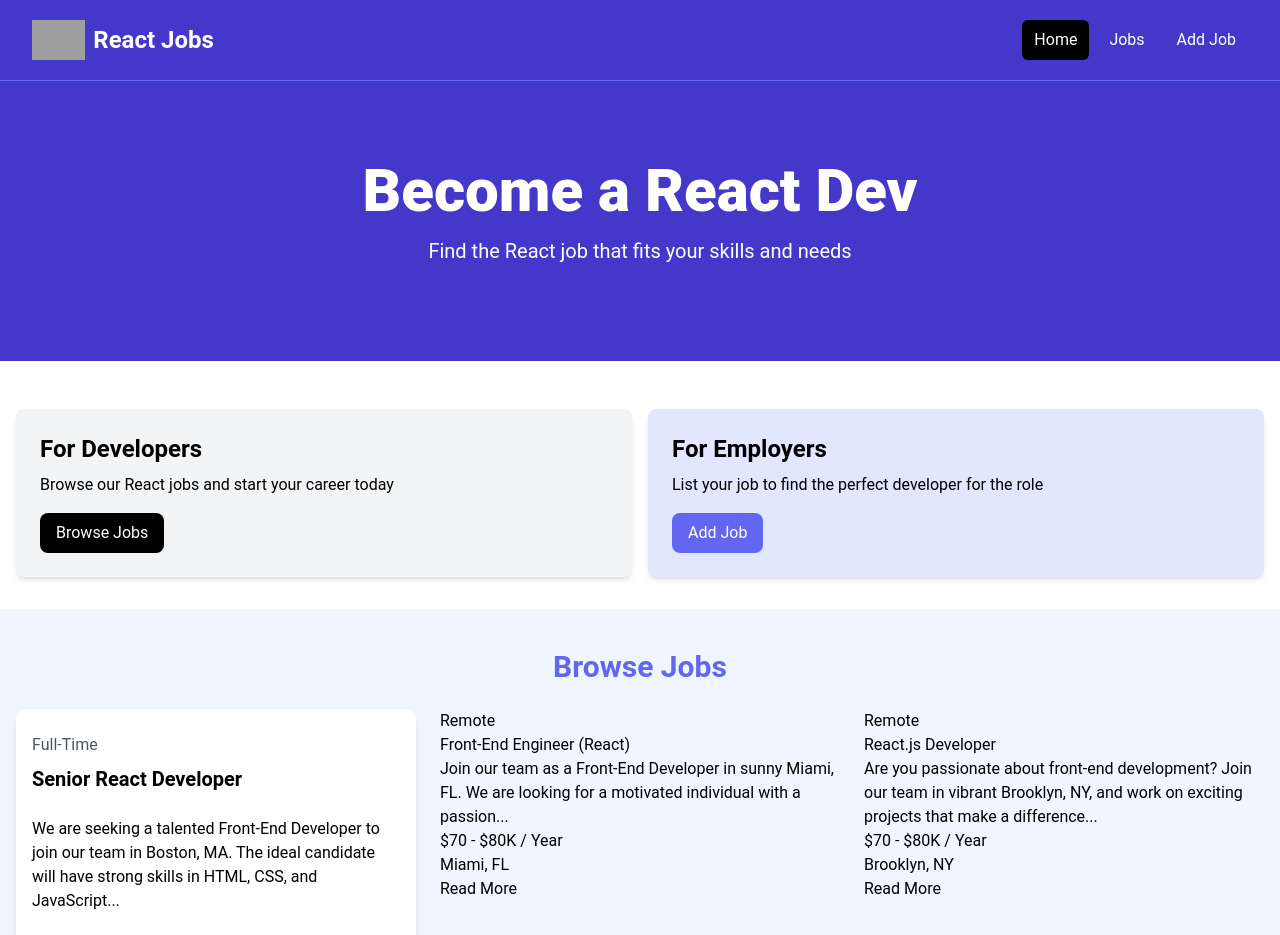
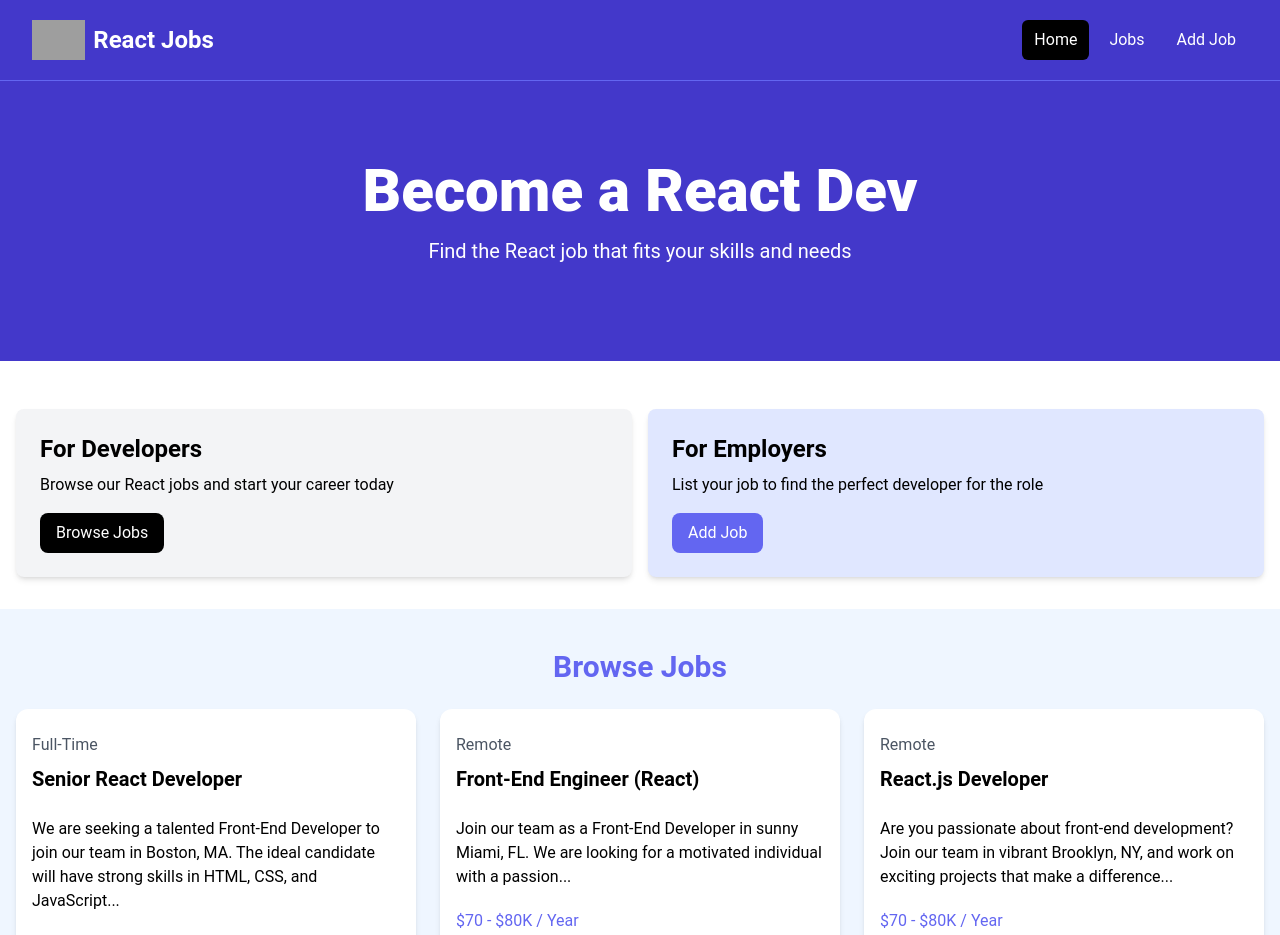
Before and after one commit to AW-2021/react-jobs-project, a React (Vite) app: page / in a window 1280 px wide. Shown: the top 935 px of the page. Built offline with nearby package versions, Linux system fonts and the light colour scheme; grey boxes are pictures that could not be loaded.

Commit message:
Modified App.jsx

```diff
--- a/src/App.jsx
+++ b/src/App.jsx
@@ -108,27 +108,29 @@
           </div>
 
           {/* Job Listing 2 */}
-          <div>
-            <div>
-              <div>
-                <div>Remote</div>
-                <h3>Front-End Engineer (React)</h3>
+          <div className='bg-white rounded-xl shadow-md relative'>
+            <div className='p-4'>
+              <div className='mb-6'>
+                <div className='text-gray-600 my-2'>Remote</div>
+                <h3  className='text-xl font-bold'>Front-End Engineer (React)</h3>
               </div>
 
-              <div>
+              <div className='mb-5'>
               Join our team as a Front-End Developer in sunny Miami, FL. We are looking for a motivated individual with a passion...
               </div>
 
-              <h3>$70 - $80K / Year</h3>
+              <h3 className='text-indigo-500 mb-2'>$70 - $80K / Year</h3>
 
-              <div></div>
+              <div className='border border-gray-100 mb-5'></div>
 
-              <div>
-                <div>
-                  <i></i>
+              <div className='flex flex-col lg:flex-row justify-between mb-4'>
+                <div className='text-orange-700 mb-3'>
+                  <i className='fa-solid fa-location-dot text-lg'></i>
                   Miami, FL
                 </div>
-                <a>
+                <a
+                  href="job.html"
+                  className='h-[36px] bg-indigo-500 hover:bg-indigo-600 text-white px-4 py-2 rounded-lg text-center text-sm'>
                   Read More
                 </a>
               </div>
@@ -136,27 +138,29 @@
           </div>
 
           {/* Job Listing 3 */}
-          <div>
-            <div>
-              <div>
-                <div>Remote</div>
-                <h3>React.js Developer</h3>
+          <div className='bg-white rounded-xl shadow-md relative'>
+            <div className='p-4'>
+              <div className='mb-6'>
+                <div className='text-gray-600 my-2'>Remote</div>
+                <h3 className='text-xl font-bold'>React.js Developer</h3>
               </div>
 
-              <div>
+              <div className='mb-5'>
               Are you passionate about front-end development? Join our team in vibrant Brooklyn, NY, and work on exciting projects that make a difference...
               </div>
 
-              <h3>$70 - $80K / Year</h3>
+              <h3 className='text-indigo-500 mb-2'>$70 - $80K / Year</h3>
 
-              <div></div>
+              <div className='border border-gray-100 mb-5'></div>
 
-              <div>
-                <div>
-                  <i></i>
+              <div className='flex flex-col lg:flex-row justify-between mb-4'>
+                <div className='text-orange-700 mb-3'>
+                  <i className='fa-solid fa-location-dot text-lg'></i>
                   Brooklyn, NY
                 </div>
-                <a>
+                <a
+                  href="job.html"
+                  className='h-[36px] bg-indigo-500 hover:bg-indigo-600 text-white px-4 py-2 rounded-lg text-center text-sm'>
                   Read More
                 </a>
               </div>
```
